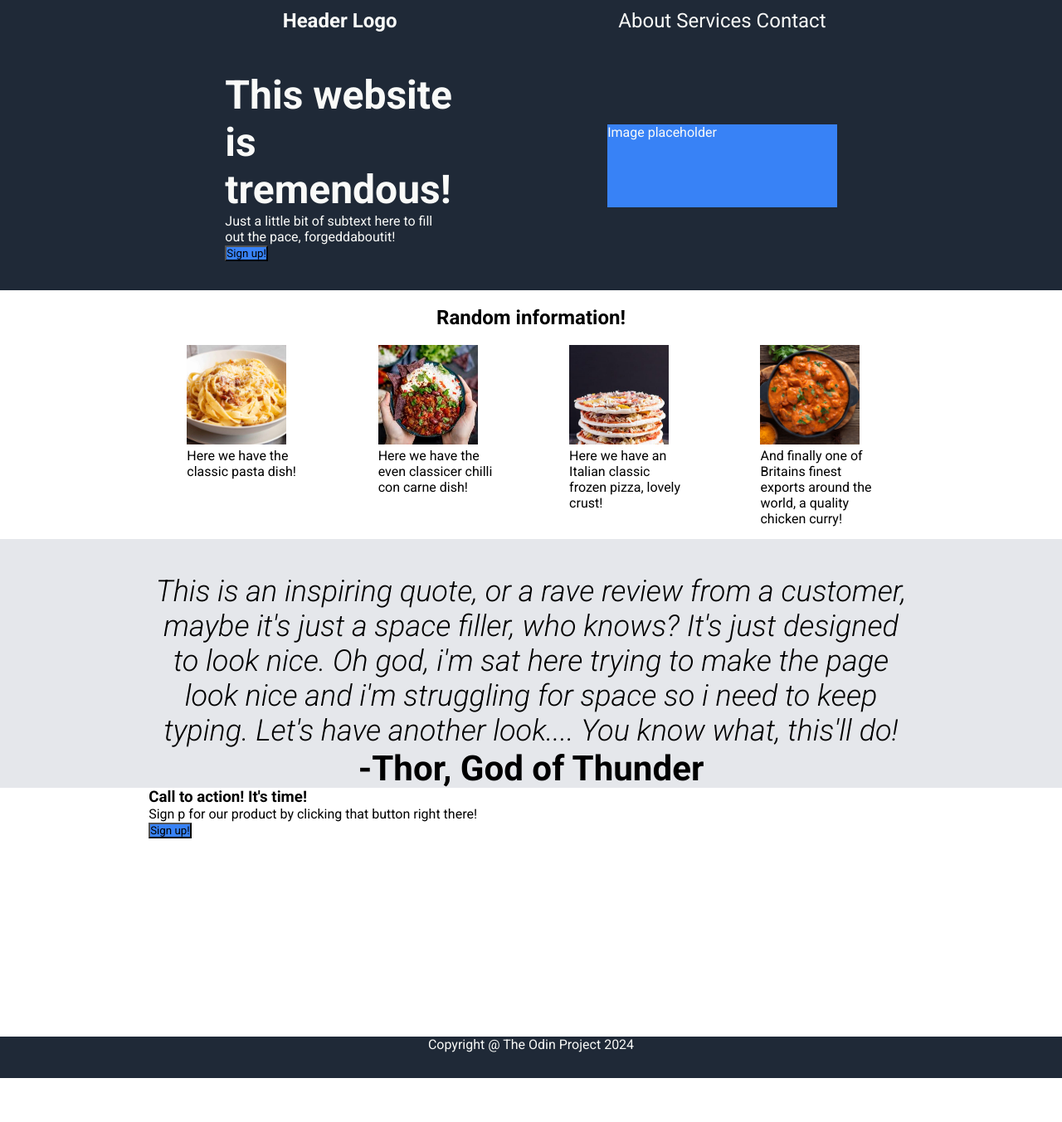
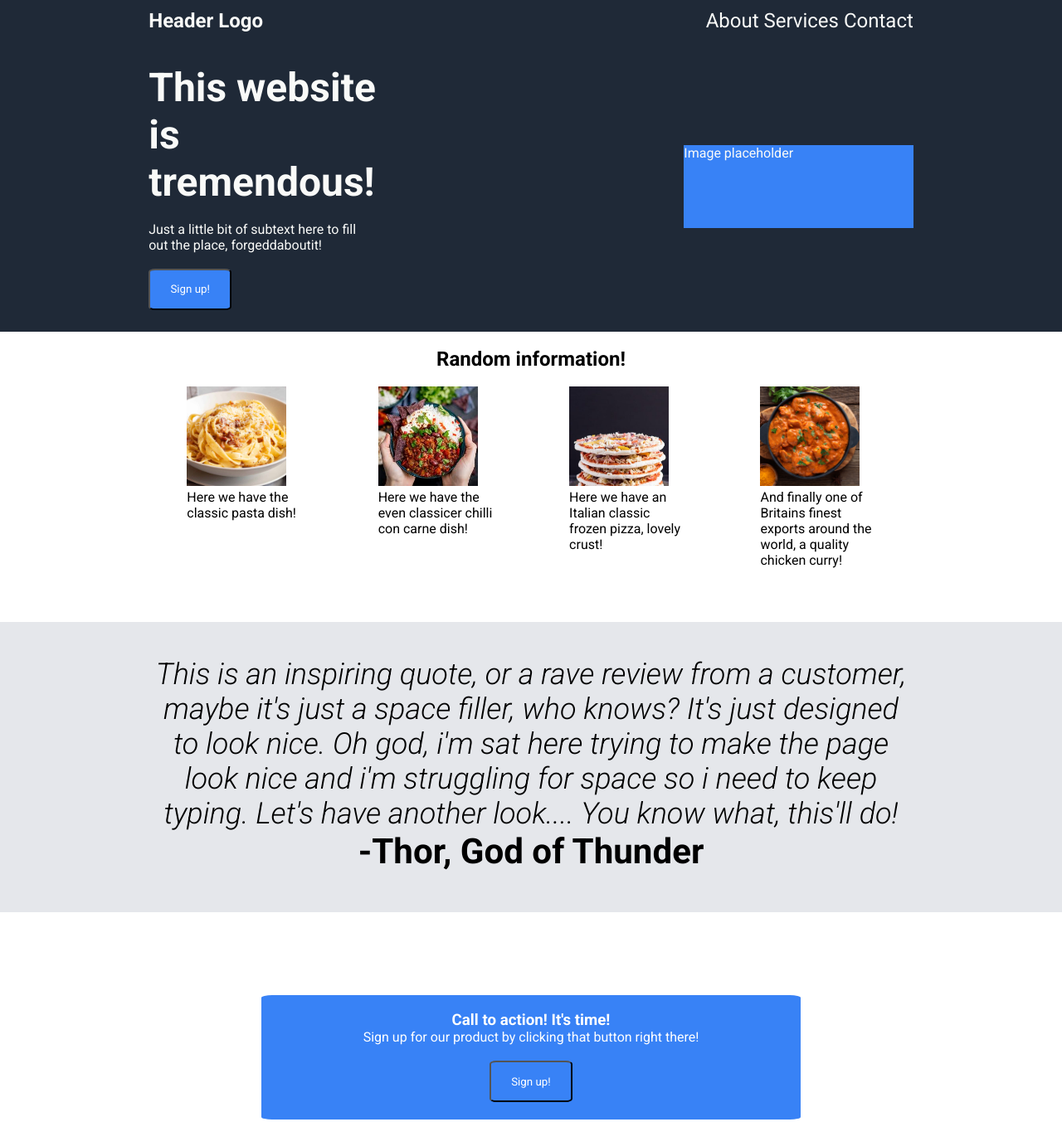
Before and after one commit to EliteLou88/project-landing-page, a plain HTML site: page index.html in a window 1280 px wide. Shown: the top 1353 px of the page at 83% size. Before the commit the page ends 1300 px from the top, so only its background shows below. Drawn offline with Linux system fonts and the light colour scheme.

Commit message:
Finished styling and html within reason. Will come back to it to sharpen up response.

```diff
--- a/index.html
+++ b/index.html
@@ -21,9 +21,9 @@
 
     <section class="section1 bluebg section1-c">
         <div class="section1-i intro">
-            <h1>This website is tremendous!</h1>
-        <p>Just a little bit of subtext here to fill out the pace,
-            forgeddaboutit!</p>
+            <h1>This website is tremendous!</h1><br>
+        <p>Just a little bit of subtext here to fill out the place,
+            forgeddaboutit!</p><br>
             <button>Sign up!</button></div>
             <div class="section1-i placeholder">
                 <p>Image placeholder</p>
@@ -55,18 +55,20 @@
         to look nice. Oh god, i'm sat here trying to make the page look nice
          and i'm struggling for space so i need to keep typing. Let's have
         another look.... You know what, this'll do!</p>
-        <h3>-Thor, God of Thunder</h3>
+        <h3>-Thor, God of Thunder</h3><br>
     </section>
 
-    <section>
-        <div>
+    <section class="section4-c">
+        <div class="section4-i">
+            <br>
             <h3>Call to action! It's time!</h3>
-            <p>Sign p for our product by clicking that button right there!</p>
-            <button>Sign up!</button>
+            <p>Sign up for our product by clicking that button right there!</p>
+             <br><button>Sign up!</button>
         </div>
     </section>
 
     <footer class="bluebg">
+        <br>
         <p>Copyright @ The Odin Project 2024</p>
     </footer>
 </body>
--- a/styles.css
+++ b/styles.css
@@ -36,12 +36,15 @@ footer {
 
 header,
 footer {
-    text-align: center;
     height: 50px;
 }
 
+footer {
+    text-align: center;
+}
+
 section {
-    height: 300px;
+    height: 350px;
 }
 
 h1 {
@@ -63,18 +66,27 @@ li {
 
 .header-c {
     display:flex;
-    justify-content: space-around;
+    justify-content: space-between;
     align-items: center;
 }
 
 .i {
-    width: 30%;
+    width: 35%;
+}
+
+nav {
+    text-align:right;
 }
 
 /*Button*/
 
 button {
     background-color: #3882F6;
+    border-radius: 8%;
+    height: 50px;
+    width: 100px;
+    color: white;
+
 }
 
 .section3 {
@@ -85,7 +97,7 @@ button {
 
 .section1-c {
     display: flex;
-    justify-content: space-around;
+    justify-content: space-between;
     align-items: center;
 }
 
@@ -116,3 +128,18 @@ h2 {
     text-align: center;
     font-size: 36px;
 }
+
+.section4-c {
+    display: flex;
+    justify-content: space-around;
+}
+
+.section4-i {
+    height: 150px;
+    width: 650px;
+    text-align: center;
+    align-self: center;
+    background-color:#3882F6;
+    border-radius: 2%;
+    color: white;
+}
```
